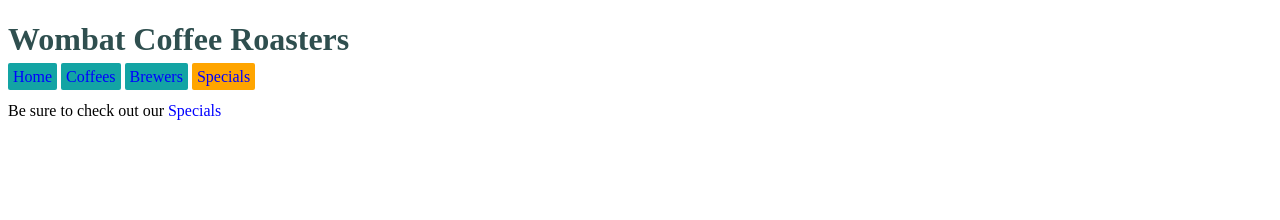
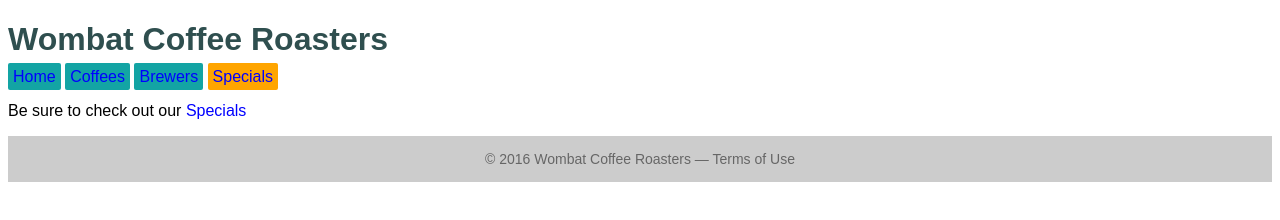
Before and after one commit to dominion-30/Web-Journey, a plain HTML site: page index.html in a window 1280 px wide. Drawn offline with Linux system fonts and the light colour scheme.

Commit message:
Add modified file

```diff
--- a/css/style.css
+++ b/css/style.css
@@ -1,3 +1,11 @@
+/* Applying a font to the body element */
+
+body{
+    font-family:sans-serif ;
+}
+
+
+
 h1{
     color:#2f4f4f;
     margin-bottom: 10px;
@@ -43,3 +51,15 @@ a:hover{
 a:active{
     color: red;
 }
+.footer{
+    color: #666;
+    background-color: #ccc;
+    padding: 15px 0;
+    text-align: center;
+    font-size: 14px;
+}
+
+.footer a{
+    color: inherit;
+    text-decoration: none;
+}
--- a/index.html
+++ b/index.html
@@ -24,5 +24,10 @@
         <main>
             <p>Be sure to check out our <a href="/">Specials</a></p>
         </main>
+        <footer class="footer">
+            &copy; 2016 Wombat Coffee Roasters &mdash;
+            <a href="/">Terms of Use</a>
+
+        </footer>
     </body>
 </html>
```
